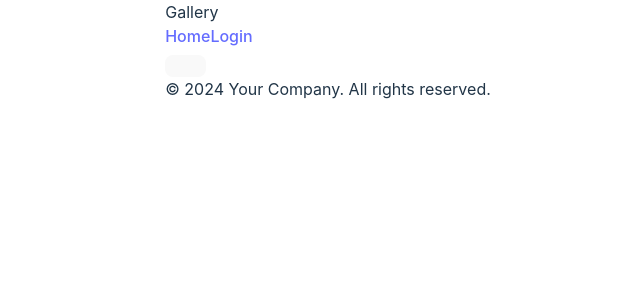
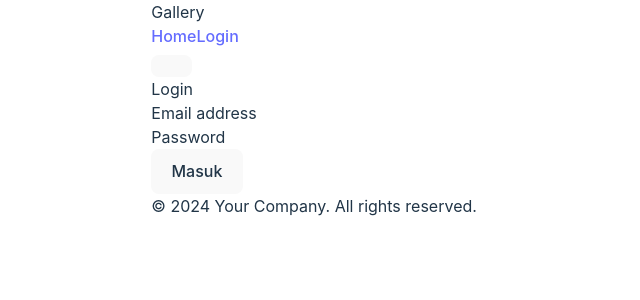
Before and after one commit to Reyhansyah11/gallery, a React (Vite) app: page /login in a window 1280 px wide. Shown: the top 300 px of the page, without its empty margins (312-952 px from the left). Built offline with nearby package versions, Linux system fonts and the light colour scheme.

Commit message:
ui login

```diff
--- a/src/App.tsx
+++ b/src/App.tsx
@@ -2,6 +2,7 @@ import Navbar from './components/Navigasi';
 import Footer from './components/Footer';
 import { BrowserRouter as Router, Routes, Route } from 'react-router-dom';
 import Home from './pages/home/index';
+import Login from './pages/Login/index';
 
 function App() {
   return (
@@ -11,6 +12,7 @@ function App() {
         <div className="pt-16"> {/* Padding atas untuk menghindari konten tertutup oleh navbar */}
           <Routes>
             <Route path="/" element={<Home />} />
+            <Route path="/login" element={<Login />} /> {/* Tambahkan rute login */}
           </Routes>
         </div>
         <Footer />
--- /dev/null
+++ b/src/components/LoginCard.tsx
@@ -0,0 +1,25 @@
+
+const LoginCard = () => {
+    return (
+        <div className="flex items-center w-11/12 justify-center min-h-screen bg-gray-100">
+        <div className="w-full max-w-md p-8 space-y-6 bg-white rounded-lg shadow-md">
+            <h2 className="text-2xl font-bold text-center text-gray-900">Login</h2>
+            <form className="space-y-6">
+            <div>
+                <label htmlFor="email" className="block text-sm font-medium text-gray-700">Email address</label>
+                <input type="email" name="email" id="email" required className="block bg-white w-full px-3 py-2 mt-1 border border-gray-300 rounded-md shadow-sm focus:outline-none focus:ring-indigo-500 focus:border-indigo-500 sm:text-sm" />
+            </div>
+            <div>
+                <label htmlFor="password" className="block text-sm font-medium text-gray-700">Password</label>
+                <input type="password" name="password" id="password" required className="block bg-white w-full px-3 py-2 mt-1 border border-gray-300 rounded-md shadow-sm focus:outline-none focus:ring-indigo-500 focus:border-indigo-500 sm:text-sm" />
+            </div>
+            <div>
+                <button type="submit" className="flex justify-center w-full px-4 py-2 text-sm font-medium text-white bg-indigo-600 border border-transparent rounded-md shadow-sm hover:bg-indigo-700 focus:outline-none focus:ring-2 focus:ring-offset-2 focus:ring-indigo-500">Masuk</button>
+            </div>
+            </form>
+        </div>
+        </div>
+    );
+}
+
+export default LoginCard;
--- a/src/components/Navigasi.tsx
+++ b/src/components/Navigasi.tsx
@@ -13,11 +13,11 @@ const Navbar = () => {
       <div className="container mx-auto flex justify-between items-center">
         <div className="text-black text-xl font-bold">Gallery</div>
         <div className="hidden md:flex space-x-4">
-          <Link to="/" className="text-black hover:text-gray-300">Home</Link>
-          <Link to="/login" className="text-black hover:text-gray-300">Login</Link>
+          <Link to="/" className="text-black hover:text-gray-600">Home</Link>
+          <Link to="/login" className="text-black hover:text-gray-600">Login</Link>
         </div>
         <div className="md:hidden">
-          <button onClick={toggleMenu} className="text-gray-300 focus:outline-none">
+          <button onClick={toggleMenu} className="text-gray-600 focus:outline-none">
             <svg xmlns="http://www.w3.org/2000/svg" className="h-6 w-6" fill="none" viewBox="0 0 24 24" stroke="currentColor">
               <path strokeLinecap="round" strokeLinejoin="round" strokeWidth="2" d={isOpen ? "M6 18L18 6M6 6l12 12" : "M4 6h16M4 12h16m-7 6h7"} />
             </svg>
@@ -26,8 +26,8 @@ const Navbar = () => {
       </div>
       {isOpen && (
         <div className="md:hidden bg-slate-100 shadow-md mt-2">
-          <Link to="/" className="block text-black hover:text-gray-300 px-2 py-1">Home</Link>
-          <Link to="/login" className="text-black hover:text-gray-300">Login</Link>
+          <Link to="/" className="block text-black hover:text-gray-600 px-2 py-1">Home</Link>
+          <Link to="/login" className="block text-black hover:text-gray-600 px-2 py-1">Login</Link>
         </div>
       )}
     </nav>
--- /dev/null
+++ b/src/pages/Login/index.tsx
@@ -0,0 +1,12 @@
+import React from 'react';
+import LoginCard from '../../components/LoginCard';
+
+const Login = () => {
+    return (
+        <div className="flex items-center justify-center min-h-screen bg-gray-100">
+        <LoginCard />
+        </div>
+    );
+}
+
+export default Login;
```
